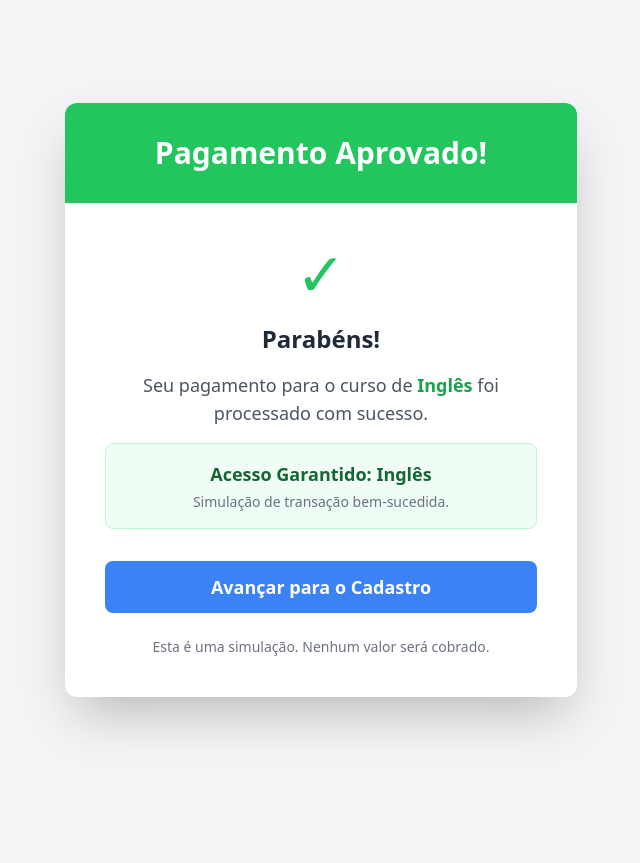
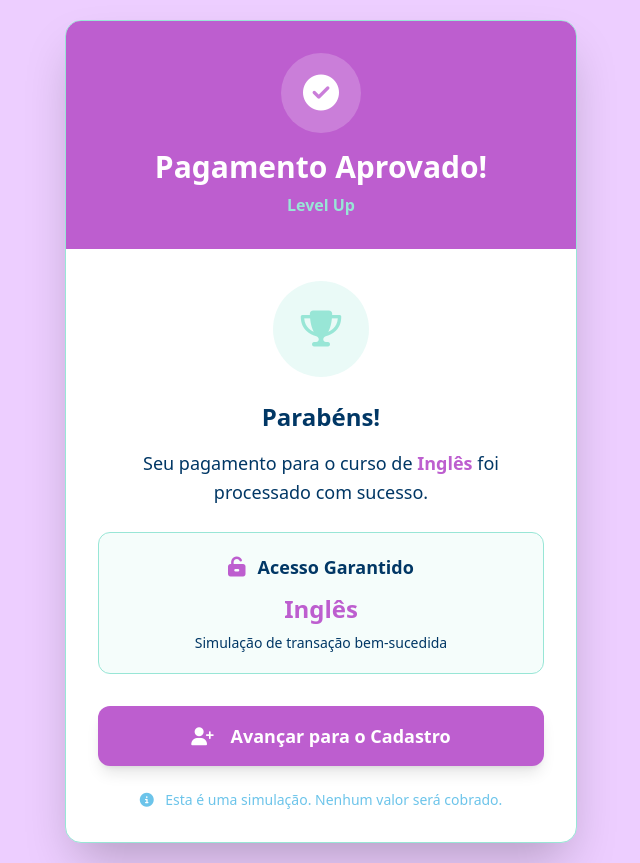
Before and after one commit to Richard15151/LevelUp, a Flask app: a page that uses templates/pagamento.html in a window 1280 px wide. Shown: the whole page, without its empty margins (319-959 px from the left). Before the commit the page ends 732 px from the top, so only its background shows below. Run offline with Flask 3, Linux system fonts and the light colour scheme; the visitor is signed in with stand-in values (Sample User, id 1); parts of the project's set-up code (start-up, migrations or seed data) failed here and were passed over; some libraries are stand-ins or nearby versions.

Commit message:
Update pagamento.html

```diff
--- a/templates/pagamento.html
+++ b/templates/pagamento.html
@@ -6,36 +6,63 @@
     <title>Pagamento Aprovado - Level Up</title>
     <script src="https://cdn.tailwindcss.com"></script>
     <link rel="stylesheet" href="https://cdnjs.cloudflare.com/ajax/libs/font-awesome/6.4.0/css/all.min.css">
+    <script>
+        tailwind.config = {
+            theme: {
+                extend: {
+                    colors: {
+                        'fundo-claro': '#edceff',
+                        'texto-escuro': '#013765',
+                        'verde-claro': '#98e6d6',
+                        'roxo-cta': '#bd5ecf',
+                        'azul-metodo': '#6cc4ea',
+                    }
+                }
+            }
+        }
+    </script>
 </head>
-<body class="bg-gray-100 flex items-center justify-center min-h-screen">
+<body class="bg-fundo-claro flex items-center justify-center min-h-screen p-5">
 
-    <div class="confirmacao-container max-w-lg w-full bg-white rounded-xl shadow-2xl overflow-hidden text-center mx-auto">
+    <div class="confirmacao-container max-w-lg w-full bg-white rounded-2xl shadow-2xl overflow-hidden text-center mx-auto border border-verde-claro">
 
-        <div class="confirmacao-header bg-green-500 text-white p-8">
+        <div class="confirmacao-header bg-roxo-cta text-white p-8">
+            <div class="w-20 h-20 mx-auto mb-4 bg-white bg-opacity-20 rounded-full flex items-center justify-center">
+                <i class="fas fa-check-circle text-4xl text-white"></i>
+            </div>
             <h1 class="text-3xl font-bold">Pagamento Aprovado!</h1>
+            <p class="text-verde-claro mt-2 font-semibold">Level Up</p>
         </div>
 
-        <div class="confirmacao-content p-10">
+        <div class="confirmacao-content p-8">
 
-            <div class="icone-sucesso text-6xl text-green-500 mb-5">✓</div>
+            <div class="icone-sucesso w-24 h-24 mx-auto mb-6 bg-verde-claro bg-opacity-20 rounded-full flex items-center justify-center">
+                <i class="fas fa-trophy text-4xl text-verde-claro"></i>
+            </div>
 
-            <h2 class="text-2xl font-bold text-gray-800 mb-4">Parabéns!</h2>
+            <h2 class="text-2xl font-bold text-texto-escuro mb-4">Parabéns!</h2>
 
-            <p class="mb-4 text-lg text-gray-600">
-                Seu pagamento para o curso de <span class="font-semibold text-green-600">{{ curso_acesso }}</span> foi processado com sucesso.
+            <p class="mb-6 text-lg text-texto-escuro leading-relaxed">
+                Seu pagamento para o curso de <span class="font-bold text-roxo-cta">{{ curso_acesso }}</span> foi processado com sucesso.
             </p>
 
-            <div class="border p-4 rounded-lg bg-green-50 border-green-200 mb-8">
-                <p class="text-lg font-bold text-green-800">Acesso Garantido: {{ curso_acesso }}</p>
-                <p class="text-sm text-gray-500 mt-1">Simulação de transação bem-sucedida.</p>
+            <div class="border border-verde-claro p-5 rounded-xl bg-verde-claro bg-opacity-10 mb-8">
+                <div class="flex items-center justify-center gap-3 mb-3">
+                    <i class="fas fa-unlock-alt text-roxo-cta text-xl"></i>
+                    <p class="text-lg font-bold text-texto-escuro">Acesso Garantido</p>
+                </div>
+                <p class="text-2xl font-extrabold text-roxo-cta mb-2">{{ curso_acesso }}</p>
+                <p class="text-sm text-texto-escuro">Simulação de transação bem-sucedida</p>
             </div>
 
             <a href="{{ url_for('cadastro', curso_acesso=curso_acesso) }}"
-               class="btn-home inline-block w-full bg-blue-500 hover:bg-blue-600 text-white font-bold py-3 px-4 text-lg rounded-lg transition duration-200 no-underline">
+               class="btn-home inline-block w-full bg-roxo-cta hover:bg-texto-escuro text-white font-bold py-4 px-6 text-lg rounded-xl transition duration-200 no-underline shadow-lg hover:shadow-xl">
+                <i class="fas fa-user-plus mr-3"></i>
                 Avançar para o Cadastro
             </a>
 
-            <p class="mt-6 text-sm text-gray-500">
+            <p class="mt-6 text-sm text-azul-metodo">
+                <i class="fas fa-info-circle mr-2"></i>
                 Esta é uma simulação. Nenhum valor será cobrado.
             </p>
         </div>
```
